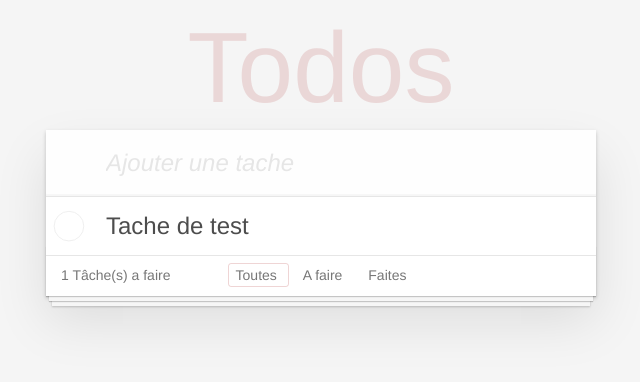
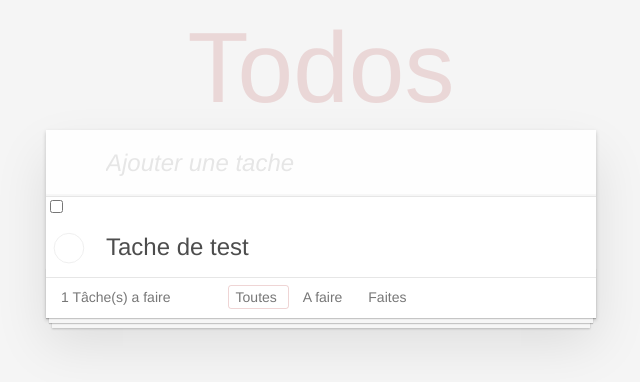
Before and after one commit to eddymandran/todolist_VueJS, a Vue app: page / in a window 1280 px wide. Shown: the top 382 px of the page, without its empty margins (319-959 px from the left). Built offline with nearby package versions, Linux system fonts and the light colour scheme.

Commit message:
checkbox all done work but filterTodos not work

```diff
--- a/src/components/Todos.vue
+++ b/src/components/Todos.vue
@@ -11,6 +11,7 @@
       />
     </header>
     <div class="main">
+      <input type="checkbox"  v-model="allDone"/>
       <ul class="todo-list">
         <li
           class="todo"
@@ -28,9 +29,9 @@
     <footer class="footer">
       <span class="todo-count"><strong>{{ remaining }}</strong> Tâche(s) a faire</span>
       <ul class="filters">
-        <li><a href="1" :class="{selected: filter === 'all'}" @click.prevent="filter ='all'" >Toutes </a></li>
-        <li><a href="1" :class="{selected: filter === 'todo'}" @click.prevent="filter ='todo'" >A faire </a></li>
-        <li><a href="2" :class="{selected: filter === 'done'}" @click.prevent="filter ='done'" >Faites </a></li>
+        <li><a href="#" :class="{selected: filter === 'all'}" @click.prevent="filter ='all'" >Toutes </a></li>
+        <li><a href="#" :class="{selected: filter === 'todo'}" @click.prevent="filter ='todo'" >A faire </a></li>
+        <li><a href="#" :class="{selected: filter === 'done'}" @click.prevent="filter ='done'" >Faites </a></li>
       </ul>
     </footer>
   </section>
@@ -60,10 +61,21 @@ export default {
     }
   },
   computed: {
+    allDone: {
+      get () {
+        return this.remaining === 0
+      },
+      set (value) {
+        this.todos.forEach(todo => {
+          todo.completed = value
+        })
+      }
+    },
     remaining () {
       return this.todos.filter(todo => !todo.completed).length
     },
     filteredTodos () {
+      console.log('console log du filter : ' + this.filter)
       if (this.filter === 'todo') {
         return this.todos(todo => !todo.completed)
       } else if (this.filter === 'done') {
```
